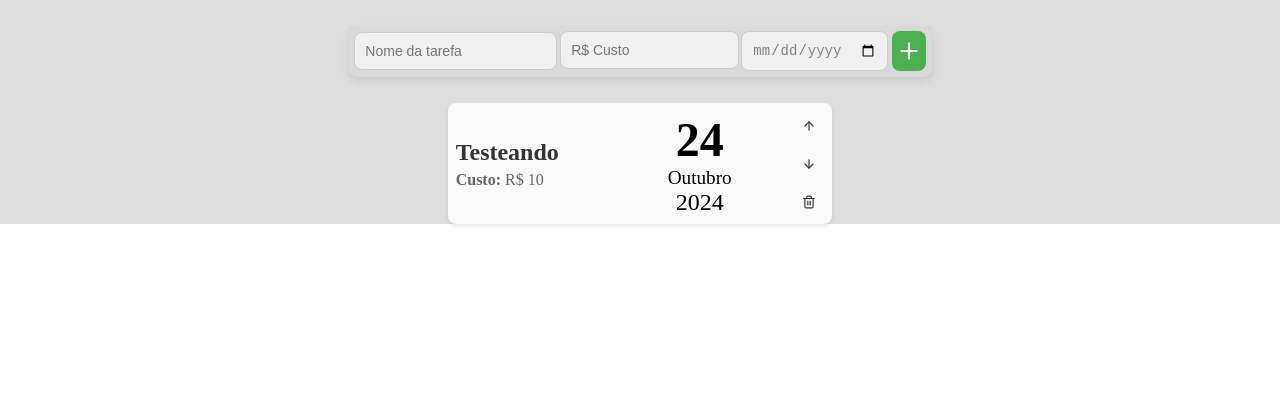
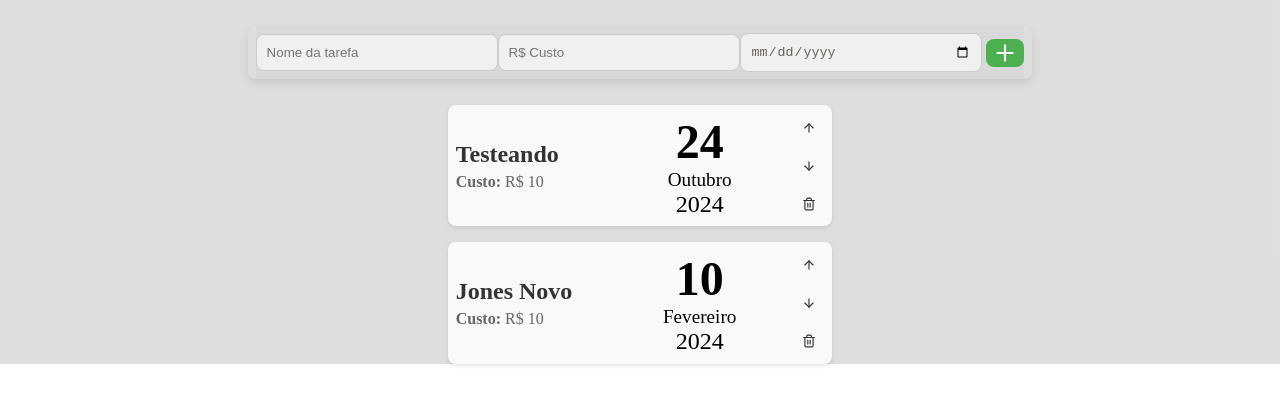
Before and after one commit to Jones-bass/task_list_system, a React (Vite) app: page / in a window 1280 px wide. Shown: the top 404 px of the page. Built offline with nearby package versions, Linux system fonts and the light colour scheme; data requests are answered from the project's data file.

Commit message:
Add Tooltip

```diff
--- a/db.json
+++ b/db.json
@@ -6,6 +6,13 @@
       "custo": 10,
       "dataLimite": "2024-10-24T00:00:00.000-03:00",
       "ordem": 1730332391137
+    },
+    {
+      "id": "1c41",
+      "nome": "Jones Novo",
+      "custo": 10,
+      "dataLimite": "2024-02-10T00:00:00.000-03:00",
+      "ordem": 1730334609883
     }
   ]
 }
--- /dev/null
+++ b/src/components/Tooltip/index.tsx
@@ -0,0 +1,18 @@
+
+import { ReactNode } from "react";
+import { Container } from "./styles";
+
+interface TooltipProps {
+  title: string;
+  className?: string;
+  children: ReactNode;
+}
+
+export function Tooltip({ title, className, children }: TooltipProps) {
+  return (
+    <Container className={className}>
+      {children}
+      <span>{title}</span>
+    </Container>
+  );
+};
--- /dev/null
+++ b/src/components/Tooltip/styles.ts
@@ -0,0 +1,29 @@
+import styled from "styled-components";
+
+export const Container = styled.div`
+  position: relative;
+
+  span {
+    width: 160px;
+    background: #E01A00;
+    color: white;
+    padding: 8px;
+    border-radius: 4px;
+    font-size: 14px;
+    font-weight: 500;
+    visibility: hidden;
+    text-align: center;
+    opacity: 0;
+    transition: opacity 0.4s;
+
+    position: absolute;
+    bottom: calc(100% + 12px);
+    left: 50%;
+    transform: translateX(-50%);
+  }
+
+  &:hover span {
+    opacity: 1;
+    visibility: visible;
+  }
+`;
--- a/src/components/addList/index.tsx
+++ b/src/components/addList/index.tsx
@@ -4,7 +4,7 @@ import { useForm, FormProvider } from 'react-hook-form'
 
 import { toast } from 'react-toastify'
 import { useCallback, useState } from 'react';
-import { Button, Container, InputRow } from './styled';
+import { Button, Container } from './styled';
 import { Input } from '../inputList';
 import { FiPlus } from 'react-icons/fi';
 import { Loading } from '../loading';
@@ -91,7 +91,6 @@ export function AddList({ onAdd }: AddTaskProps) {
             placeholder="Nome da tarefa"
             errorMessage={errors?.name?.message ?? ''}
           />
-          <InputRow>
           <Input
             className='custo'
             name="custo"
@@ -108,7 +107,7 @@ export function AddList({ onAdd }: AddTaskProps) {
           <Button type="submit" disabled={isSubmitting}>
             {loading ? <Loading /> : <FiPlus />}
           </Button>
-          </InputRow>
+
         </form>
 
       </FormProvider>
--- a/src/components/addList/styled.ts
+++ b/src/components/addList/styled.ts
@@ -16,18 +16,11 @@ export const Container = styled.div`
     text-align: center;
     justify-content: space-between;
 
+    width: 60vw;
     padding: 1%;
 
     box-shadow: 0 4px 8px rgba(0, 0, 0, 0.1);
     border-radius: 8px;
-  }
-`;
-
-export const InputRow = styled.div`
-  display: flex;
-
-  .custo, .date {
-    width: 85%;
   }
 `;
 
@@ -37,7 +30,6 @@ export const Button = styled.button`
   text-align: center;
   display: flex;
   margin-left: 4px;
-  padding: 1%;
   background-color: #4CAF50;
   color: white;
   border: none;
--- a/src/components/inputList/index.tsx
+++ b/src/components/inputList/index.tsx
@@ -1,6 +1,7 @@
 import { InputHTMLAttributes } from 'react';
 import { useFormContext } from 'react-hook-form';
 import { InputWrapper, ErrorText } from './styles';
+import { FiAlertCircle } from 'react-icons/fi';
 
 interface InputProps extends InputHTMLAttributes<HTMLInputElement> {
   name: string;
@@ -15,7 +16,11 @@ export function Input({ errorMessage, name, onAdd,...rest }: InputProps) {
     <InputWrapper>
       <input {...register(name)} {...rest} />
       {onAdd && <button onClick={onAdd}>Add Task</button>}
-      {errorMessage && <ErrorText>{errorMessage}</ErrorText>}
+      {errorMessage && (
+        <ErrorText title={errorMessage}>
+          <FiAlertCircle size={20} color="#c53030" />
+        </ErrorText>
+      )}
     </InputWrapper>
   );
 };
--- a/src/components/inputList/styles.ts
+++ b/src/components/inputList/styles.ts
@@ -1,20 +1,34 @@
-import styled from 'styled-components';
+import styled from "styled-components";
+import { Tooltip } from "../Tooltip";
 
 export const InputWrapper = styled.div`
+  background: #f0f0f0;
+  color: #666360;
+  border: 1px solid #ccc;
+  border-radius: 8px;
+  width: 100%;
+
+  display: flex;
+  align-items: center;
 
   input {
-    background-color: #f0f0f0;
-    color: gray;
-    padding: 10px;
-    border: 1px solid #ccc;
-    border-radius: 8px;
-    font-size: 14px;
+    flex: 1;
+    padding: 4%;
+    border: 0;
+    background: transparent;
+    color: #666360;
   }
 `;
 
-export const ErrorText = styled.span`
-  color: #c53030;
-  display: flex;
-  margin: 2px 0px 0px 4px;
-  font-size: 10px;
+export const ErrorText = styled(Tooltip)`
+  height: 20px;
+
+  svg {
+    margin: 0px;
+  }
+
+  span {
+    background: #E01A00;
+    color: #f0f0f0;
+  }
 `;
--- a/src/components/loading/index.tsx
+++ b/src/components/loading/index.tsx
@@ -5,7 +5,7 @@ import { LoadingContainer } from './styles'
 export function Loading() {
   return (
     <LoadingContainer>
-      <BeatLoader color="#dfd0a9" size={6} />
+      <BeatLoader color="#f0f0f0" size={8} />
     </LoadingContainer>
   )
 }
```
Lines whose indentation alone changed are shown as unchanged.
